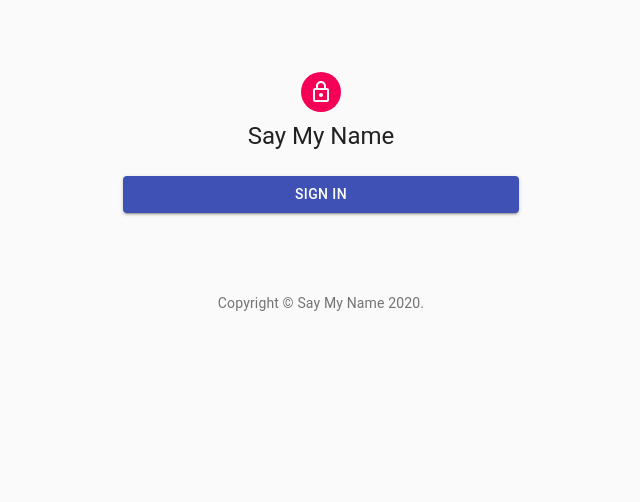
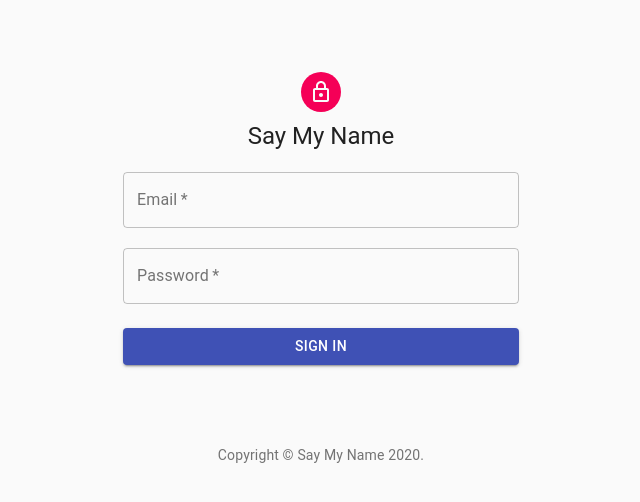
Before and after one commit to Say-My-Name-WDCC/say-my-name, a React (Create React App) app in the folder frontend/: page /user/login in a window 1280 px wide. Shown: the top 502 px of the page, without its empty margins (319-959 px from the left). Built offline with nearby package versions, Linux system fonts and the light colour scheme; no server answers.

Commit message:
Add login input form

```diff
--- a/frontend/src/pages/User/LoginPage.jsx
+++ b/frontend/src/pages/User/LoginPage.jsx
@@ -1,6 +1,6 @@
 import React from 'react';
 import { makeStyles } from '@material-ui/core/styles';
-import { Container, Typography, Box, Link, CssBaseline, Button, Avatar } from '@material-ui/core';
+import { Container, TextField, Typography, Box, Link, CssBaseline, Button, Avatar } from '@material-ui/core';
 import LockOutlinedIcon from '@material-ui/icons/LockOutlined'
 
 const Copyright = () => {
@@ -37,6 +37,11 @@ const useStyles = makeStyles((theme) => ({
 const LoginPage = () => {
     const classes = useStyles();
 
+    function onSubmit(event) {
+        event.preventDefault()
+        console.log("Submitted!")
+    }
+
     return (
         <Container component="main" maxWidth="xs">
             <CssBaseline />
@@ -45,6 +50,9 @@ const LoginPage = () => {
                     <LockOutlinedIcon />
                 </Avatar>
                 <Typography component="h1" variant="h5">Say My Name</Typography>
+                <form onSubmit={onSubmit}>
+                    <TextField required variant="outlined" label="Email" style={{width: "100%", marginTop: "20px"}} />
+                    <TextField required variant="outlined" type="password" label="Password" style={{width: "100%", marginTop: "20px"}} />
                     <Button
                         type="submit"
                         fullWidth
@@ -52,6 +60,7 @@ const LoginPage = () => {
                         color="primary"
                         className={classes.submit}
                     >Sign In</Button>
+                </form>
             </div>
             <Box mt={8}>
                 <Copyright />
```
Lines whose indentation alone changed are shown as unchanged.
